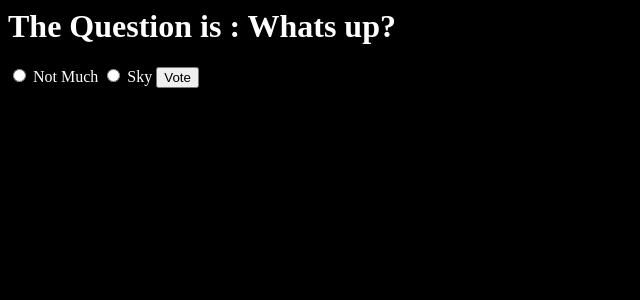
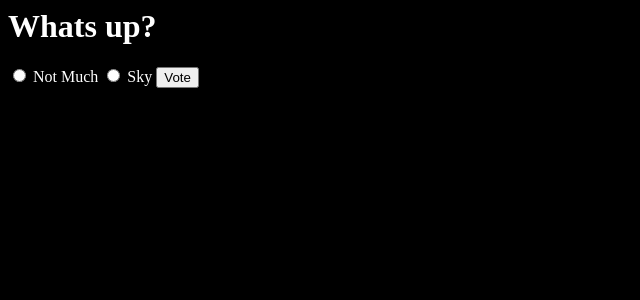
Before and after one commit to abhijeet-bhowmik/Django-Project, a Django app: page /polls/1/ in a window 1280 px wide. Shown: the top 300 px of the page, without its empty margins (0-640 px from the left). Run offline with Django 3.2, Linux system fonts and the light colour scheme; data comes from the database, SQL or seed files in the repository.

Commit message:
Revert "Modified heading of detials.html"
This reverts commit 8530fca29348a51c075646419371067ed09ba3ee.

```diff
--- a/polls/templates/polls/details.html
+++ b/polls/templates/polls/details.html
@@ -3,7 +3,7 @@
 
 <link rel="stylesheet" type="text/css" href="{% static 'polls/style.css' %}" />
 
-<h1>The Question is : {{question.question_text}}</h1>
+<h1>{{question.question_text}}</h1>
 {%if error_message%}<p><strong>Error in Loading Question</strong></p>{%endif%}
 
 <form action = "{%url 'polls:vote' question.id%}" method="post">
```
